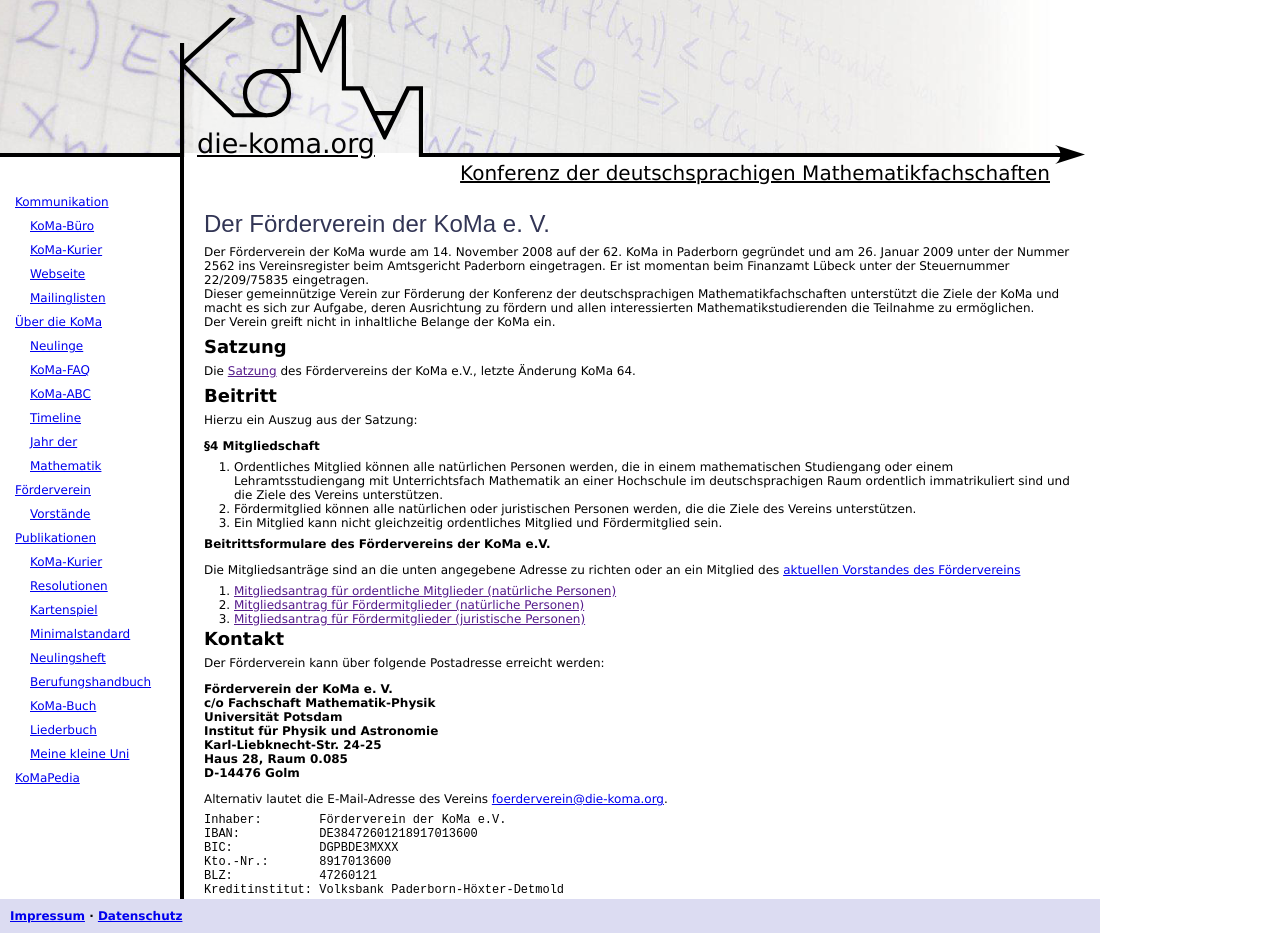
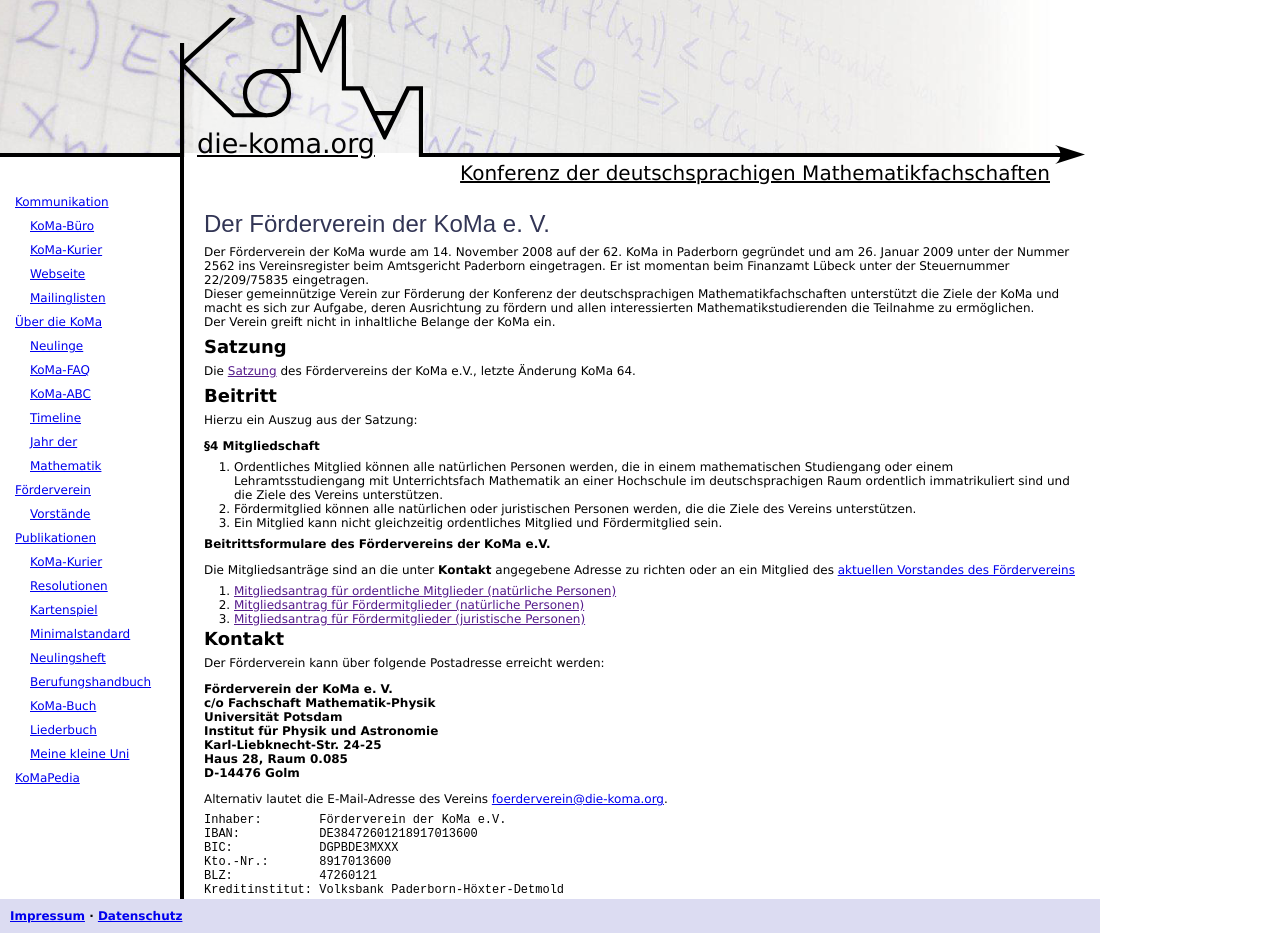
Before and after one commit to Die-KoMa/die-koma.org, a Jekyll site: the page built from foerderverein/index.md, in a window 1280 px wide. Built offline with Jekyll 4.4.1, drawn with Linux system fonts in a browser that asks for light colours.

Commit message:
redaktionelle Aenderungen

```diff
--- a/foerderverein/index.md
+++ b/foerderverein/index.md
@@ -25,7 +25,7 @@
 
 **Beitrittsformulare des Fördervereins der KoMa e.V.**
 
-Die Mitgliedsanträge sind an die unten angegebene Adresse zu richten oder an ein Mitglied des [aktuellen Vorstandes des Fördervereins](https://die-koma.org/foerderverein/vorstaende/)
+Die Mitgliedsanträge sind an die unter **Kontakt** angegebene Adresse zu richten oder an ein Mitglied des [aktuellen Vorstandes des Fördervereins](https://die-koma.org/foerderverein/vorstaende/)
 
 1. [Mitgliedsantrag für ordentliche Mitglieder (natürliche Personen)]()
 2. [Mitgliedsantrag für Fördermitglieder (natürliche Personen)]()
```
